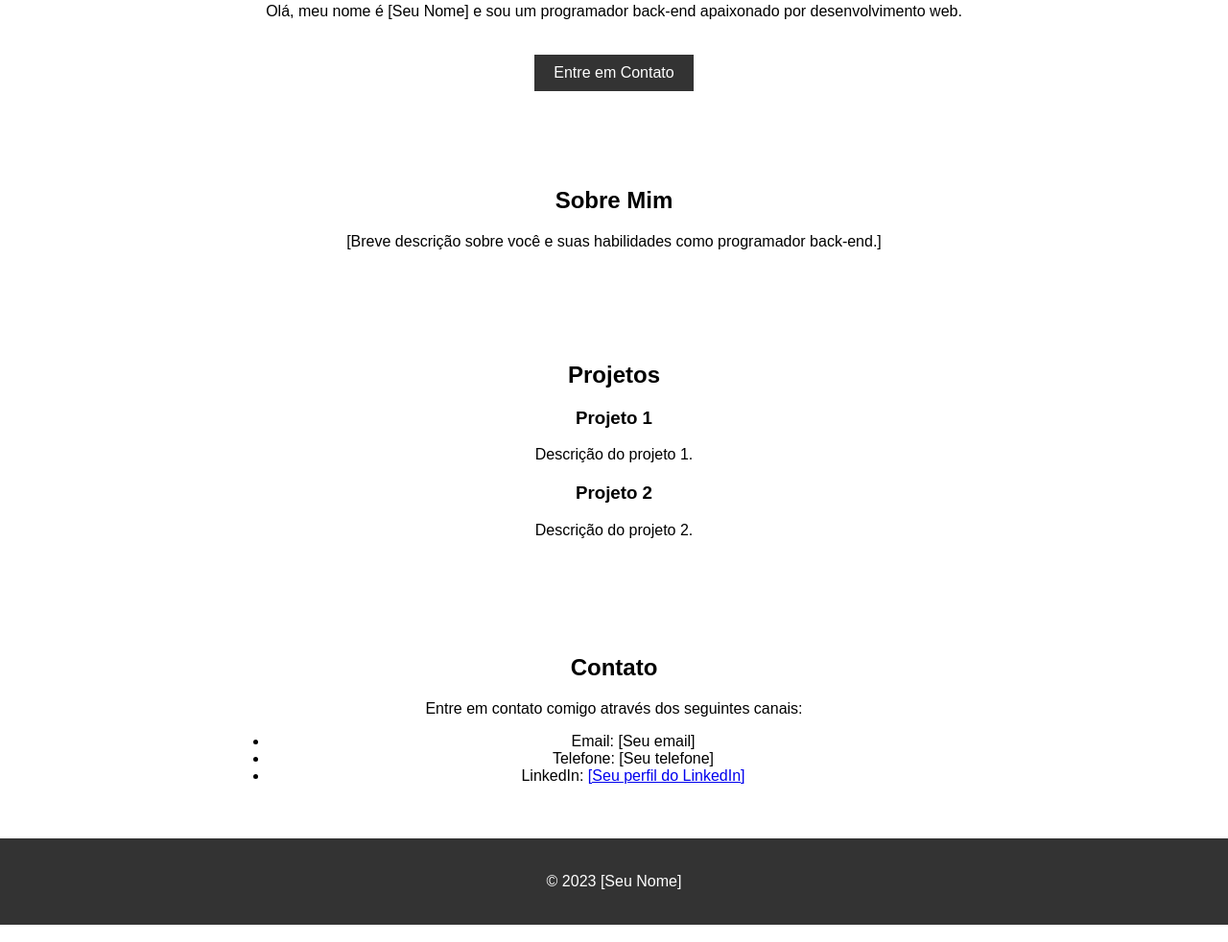
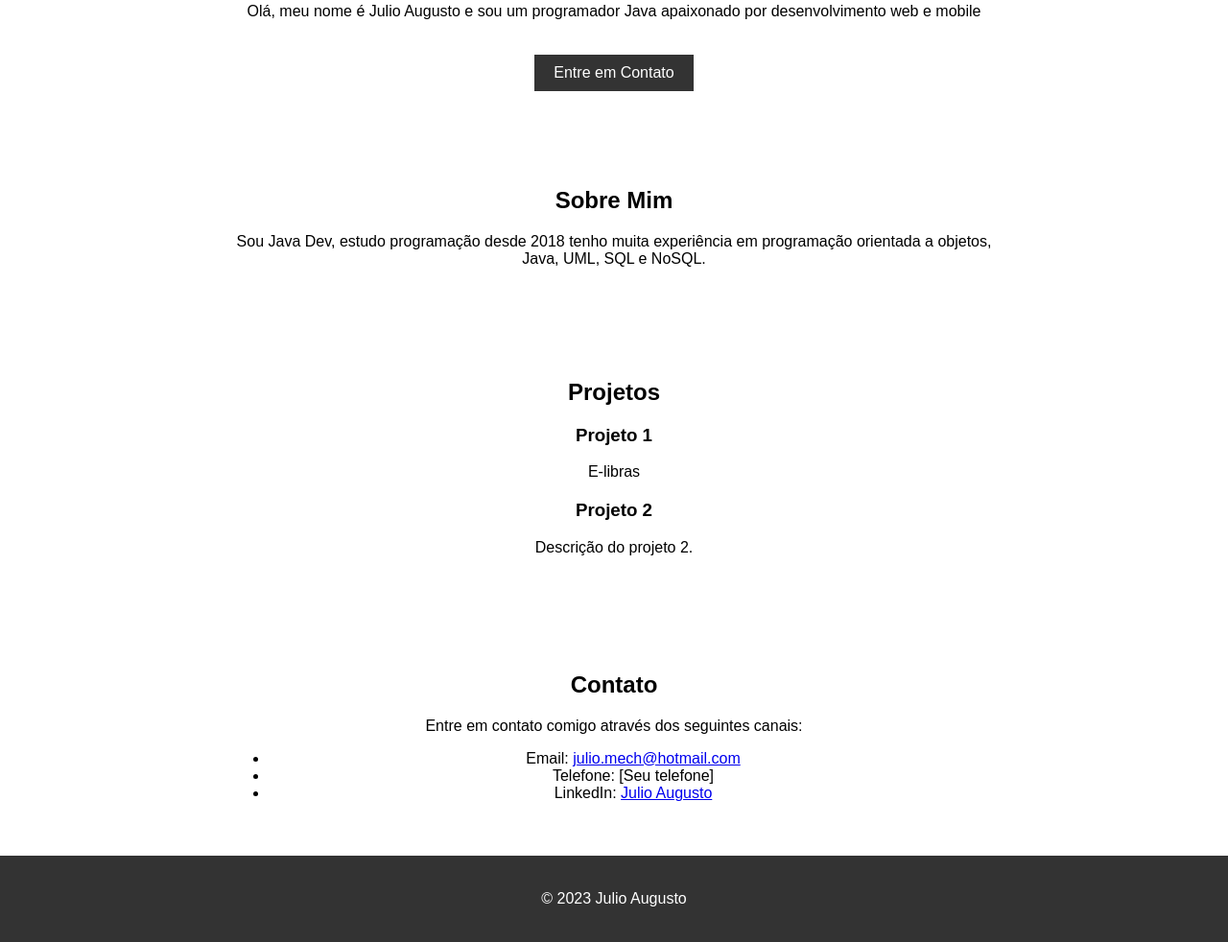
Before and after one commit to augustojulio-code/augustojulio-code.github.io, a plain HTML site: page index.html in a window 1280 px wide. Shown: the part 243-1225 px from the top of the page at 96% size. Drawn offline with Linux system fonts and the light colour scheme.

Commit message:
add data

```diff
--- a/index.html
+++ b/index.html
@@ -20,7 +20,7 @@
   <section id="hero">
     <div class="hero-content">
       <h1>Programador Back-end</h1>
-      <p>Olá, meu nome é [Seu Nome] e sou um programador back-end apaixonado por desenvolvimento web.</p>
+      <p>Olá, meu nome é Julio Augusto e sou um programador Java apaixonado por desenvolvimento web e mobile</p>
       <a href="#contact" class="btn">Entre em Contato</a>
     </div>
   </section>
@@ -28,7 +28,9 @@
   <section id="about">
     <div class="container">
       <h2>Sobre Mim</h2>
-      <p>[Breve descrição sobre você e suas habilidades como programador back-end.]</p>
+      <p>Sou Java Dev, estudo programação desde 2018
+        tenho muita experiência em programação orientada a objetos,
+        Java, UML, SQL e NoSQL.</p>
     </div>
   </section>
 
@@ -37,7 +39,7 @@
       <h2>Projetos</h2>
       <div class="project">
         <h3>Projeto 1</h3>
-        <p>Descrição do projeto 1.</p>
+        <p>E-libras</p>
       </div>
       <div class="project">
         <h3>Projeto 2</h3>
@@ -52,16 +54,16 @@
       <h2>Contato</h2>
       <p>Entre em contato comigo através dos seguintes canais:</p>
       <ul>
-        <li>Email: [Seu email]</li>
+        <li>Email: <a href="mailto: julio.mech@hotmail.com">julio.mech@hotmail.com</a> </li>
         <li>Telefone: [Seu telefone]</li>
-        <li>LinkedIn: <a href="[Seu perfil do LinkedIn]">[Seu perfil do LinkedIn]</a></li>
+        <li>LinkedIn: <a href="https://www.linkedin.com/in/julio-augusto-a99308119/">Julio Augusto</a></li>
         <!-- Adicione mais canais de contato conforme necessário -->
       </ul>
     </div>
   </section>
 
   <footer>
-    <p>&copy; 2023 [Seu Nome]</p>
+    <p>&copy; 2023 Julio Augusto</p>
   </footer>
 </body>
 
```
